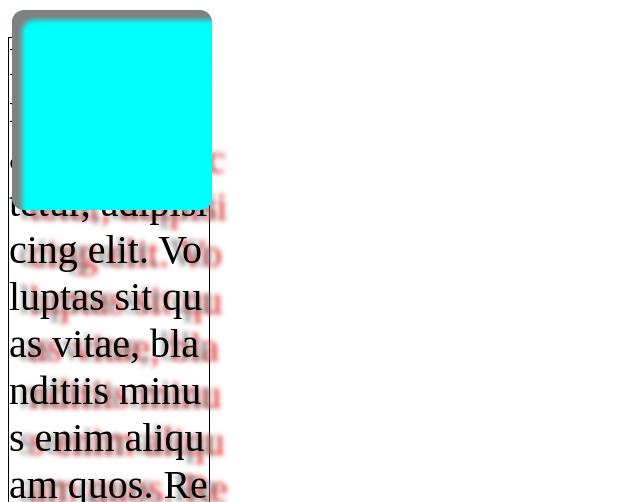
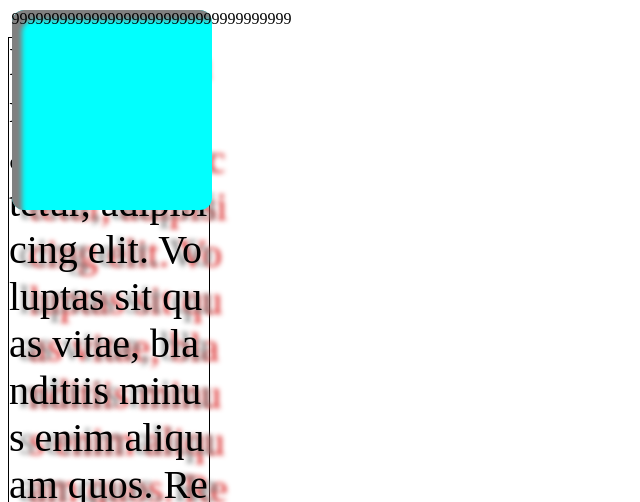
Before and after one commit to adanielyan1982/firstgit, a plain HTML site: page index.html in a window 1280 px wide. Shown: the part 298-800 px from the top of the page, without its empty margins (0-640 px from the left). Drawn offline with Linux system fonts and the light colour scheme.

Commit message:
brrrrrrrrrrrrrr

```diff
--- a/index.html
+++ b/index.html
@@ -12,8 +12,7 @@
 </head>
 
 <body>
-    <div></div>
-
+    <div>99999999999999999999999999999999999</div>
     <p>5225525255</p>
     <p class="plorem">Lorem ipsum dolor sit amet consectetur, adipisicing elit. Voluptas sit quas vitae, blanditiis minus enim aliquam quos. Repellat laborum modi at quisquam, doloremque quas totam cupiditate. Dolorum harum ea nisi?</p>
 </body>
```
